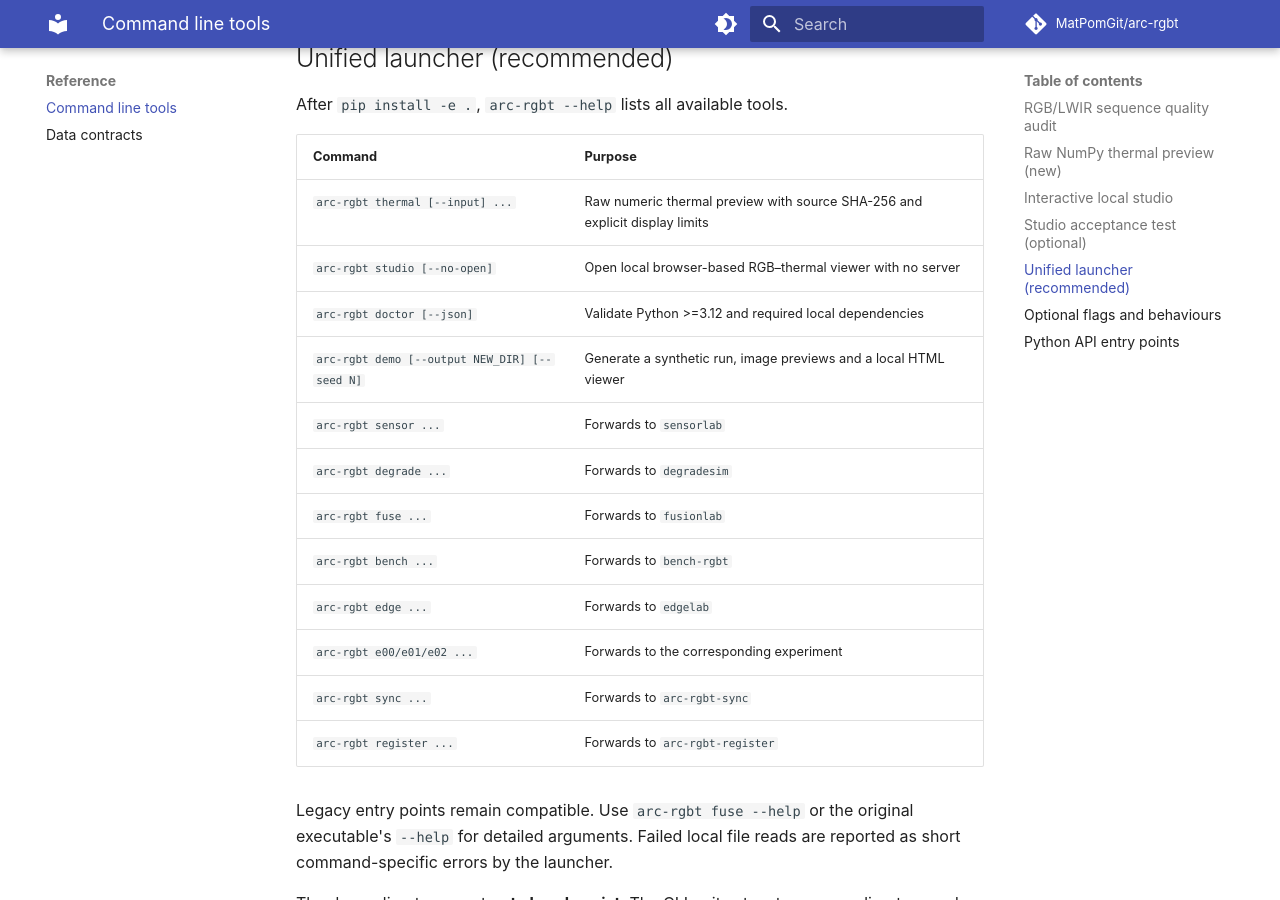
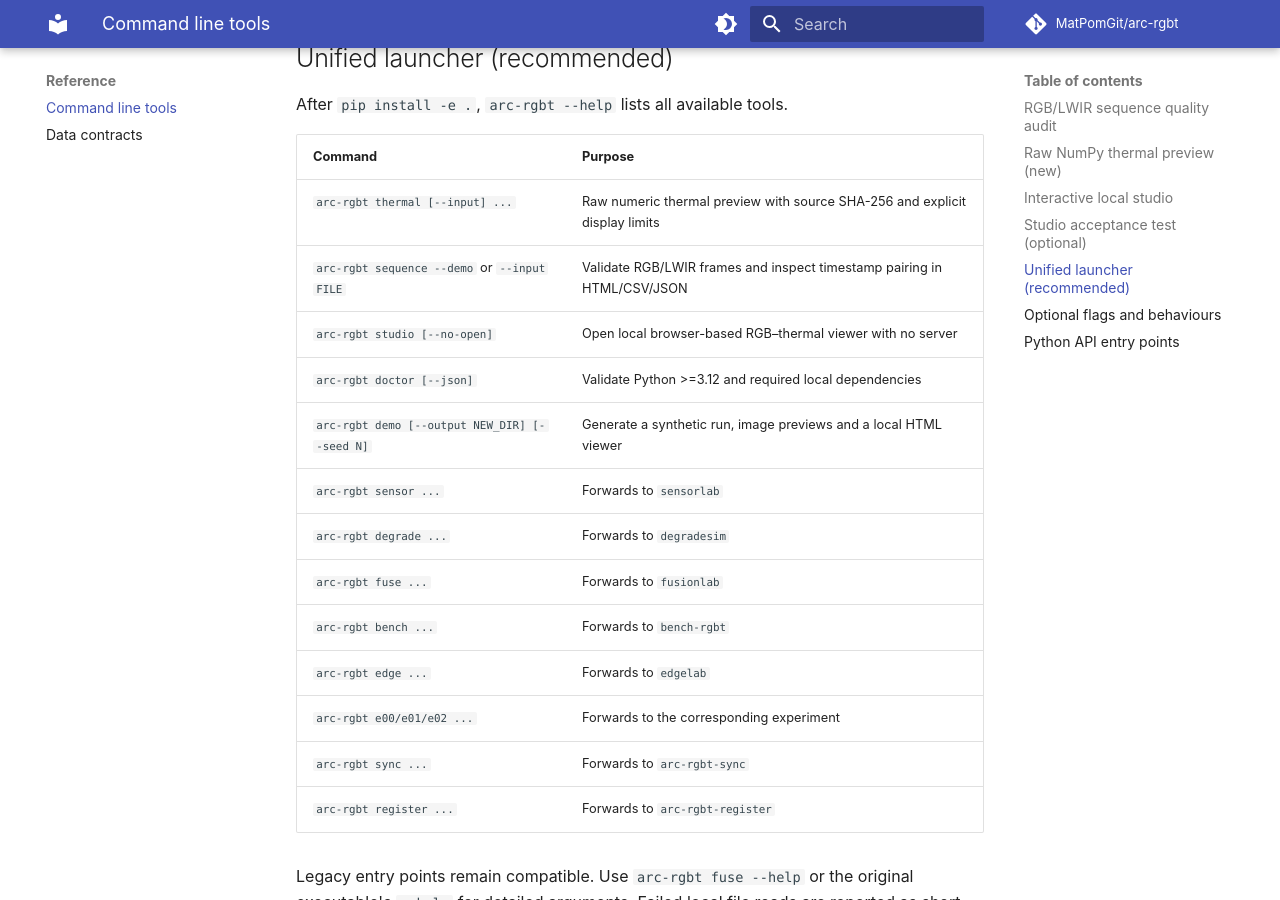
Before and after one commit to MatPomGit/arc-rgbt, an MkDocs documentation site: the page built from docs/reference/cli.md, in a window 1280 px wide and 900 px high, scrolled down 1783 px. Built offline with MkDocs 1.6.1 and Material for MkDocs 9.7.7, drawn with Linux system fonts in a browser that asks for light colours; comment, search, counter and statistics services are not loaded.

Commit message:
docs(cli): add sequence-audit launcher to command summary

```diff
--- a/docs/reference/cli.md
+++ b/docs/reference/cli.md
@@ -74,6 +74,7 @@ After `pip install -e .`, `arc-rgbt --help` lists all available tools.
 | Command | Purpose |
 | --- | --- |
 | `arc-rgbt thermal [--input] ...` | Raw numeric thermal preview with source SHA-256 and explicit display limits |
+| `arc-rgbt sequence --demo` or `--input FILE` | Validate RGB/LWIR frames and inspect timestamp pairing in HTML/CSV/JSON |
 | `arc-rgbt studio [--no-open]` | Open local browser-based RGB–thermal viewer with no server |
 | `arc-rgbt doctor [--json]` | Validate Python >=3.12 and required local dependencies |
 | `arc-rgbt demo [--output NEW_DIR] [--seed N]` | Generate a synthetic run, image previews and a local HTML viewer |
```
